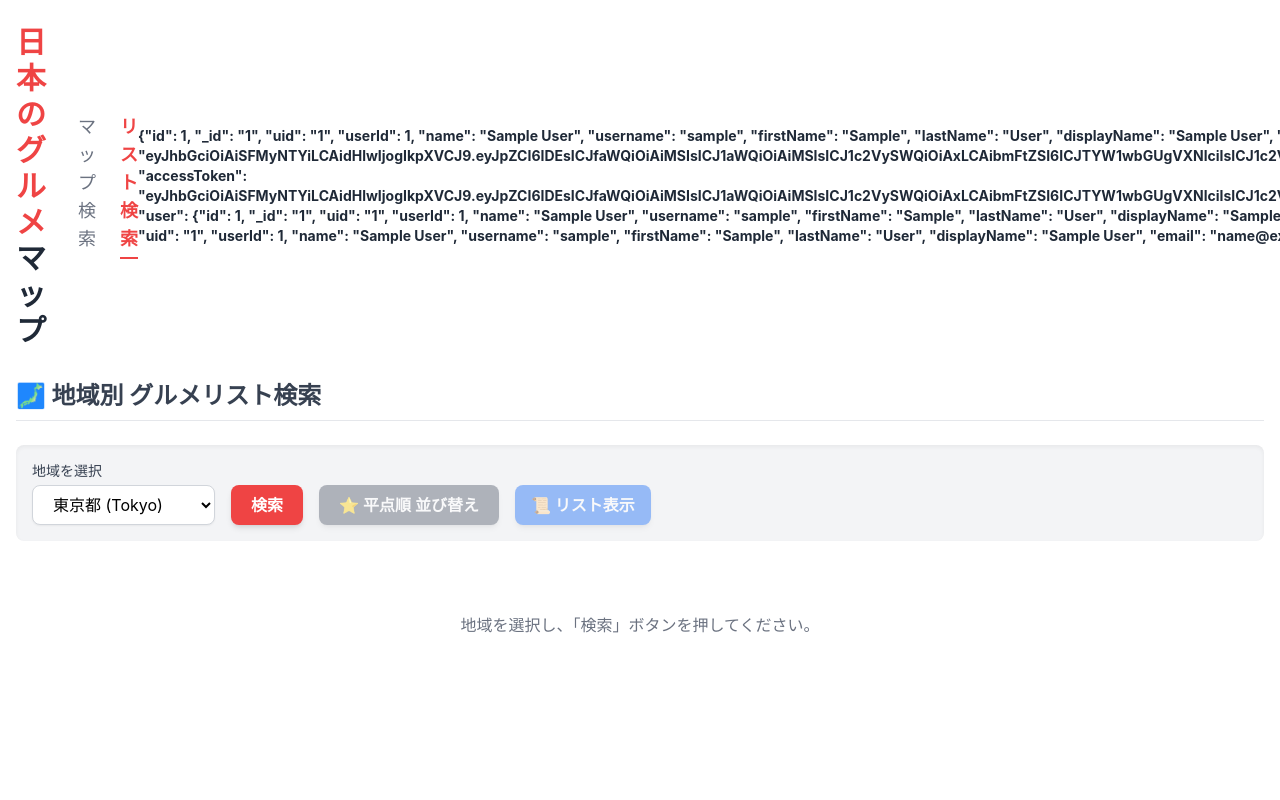
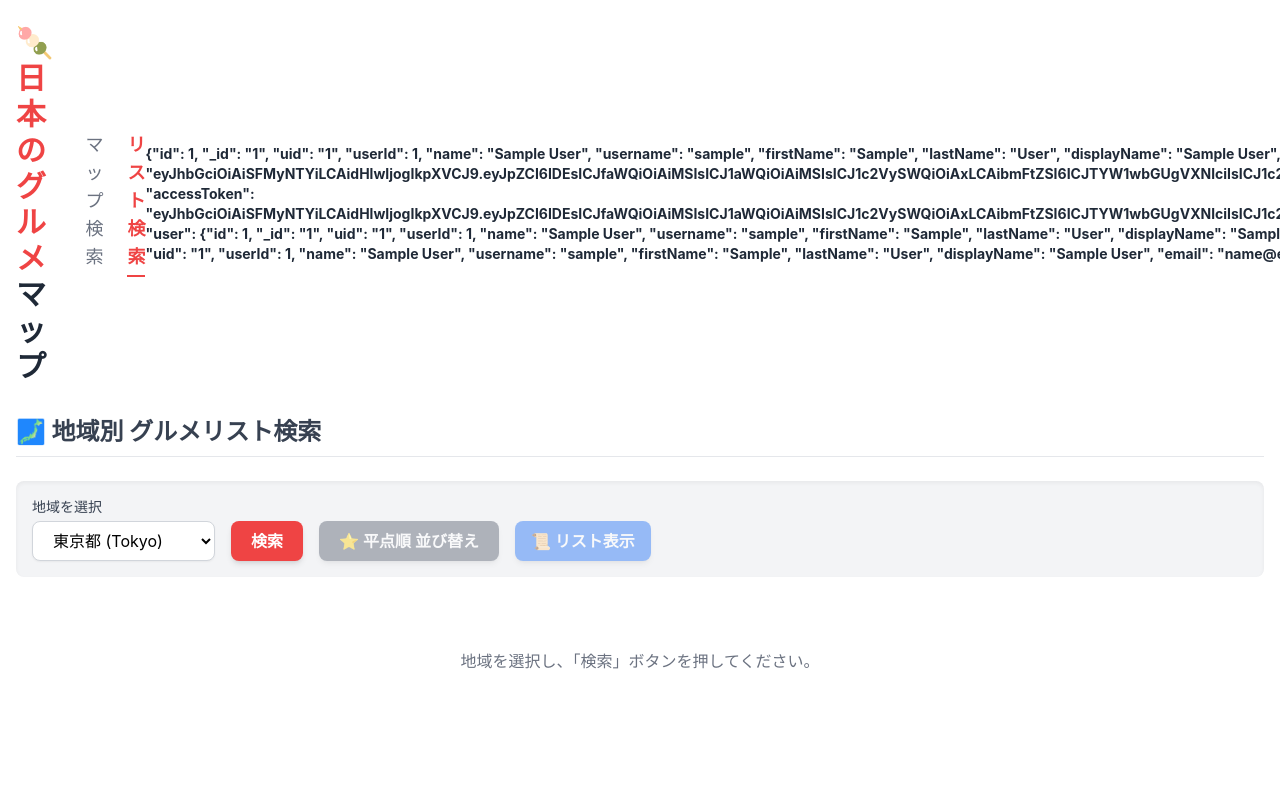
Before and after one commit to zzozzo0427/scit_proj_1, a plain HTML site: page html/list.html in a window 1280 px wide. Shown: the top 800 px of the page. Drawn offline with nearby package versions, Linux system fonts and the light colour scheme; sample sign-in values are in the browser's storage.

```diff
--- a/html/list.html
+++ b/html/list.html
@@ -16,7 +16,7 @@
         <header class="mb-6 flex justify-between items-center">
             <div class="flex items-center space-x-8">
                 <h1 class="text-3xl font-bold text-gray-800">
-                    <span class="text-red-500">日本のグルメ</span> マップ
+                    <span class="text-red-500">🍡 日本のグルメ</span> マップ
                 </h1>
 
                 <nav class="flex space-x-6">
@@ -85,7 +85,7 @@
         </section>
     </div>
 
-   <div id="page-content-wrapper">
+    <div id="page-content-wrapper">
 
         <div class="container mx-auto px-4 py-6">
 
```
Also changed, not shown: js/list-logic.js (+12 -13 lines), js/map-logic.js (+45 -16 lines), index.html (line endings or trailing spaces).
